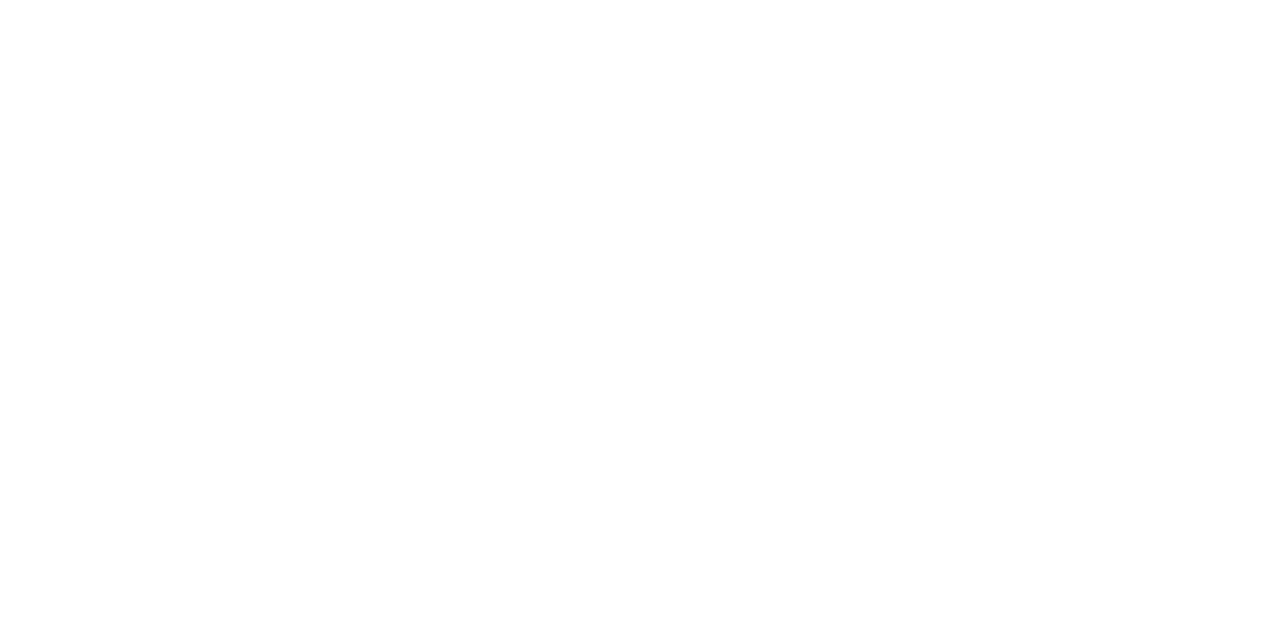
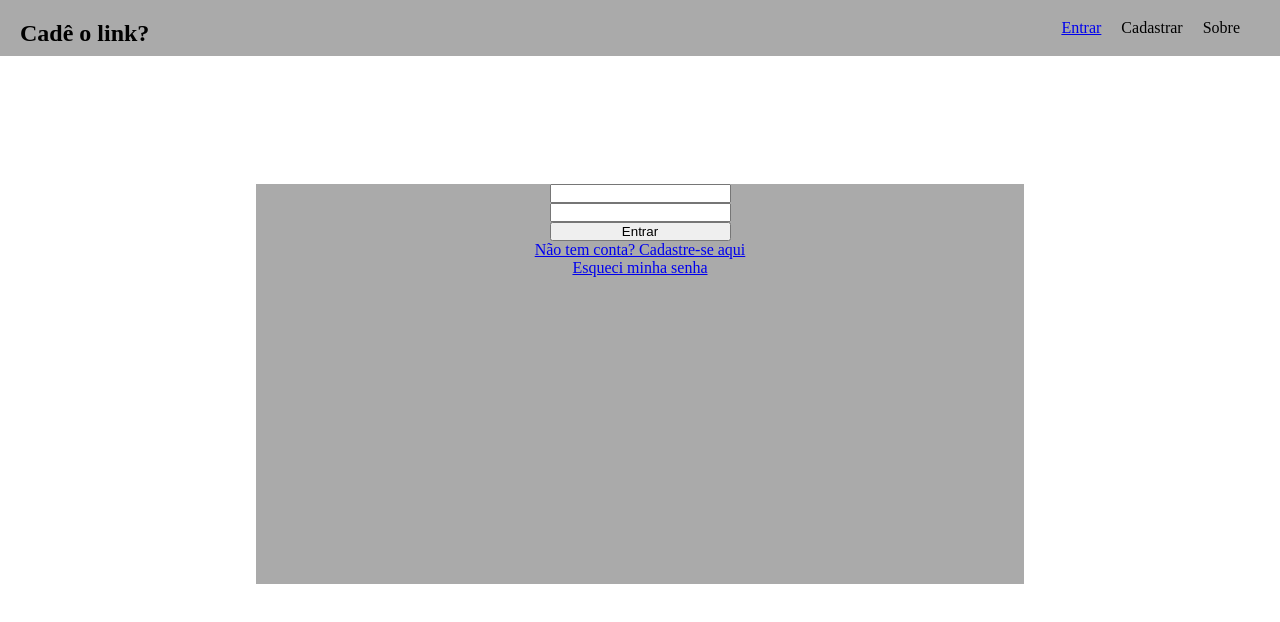
Before and after one commit to devboost-each-ime-2021/frontend, a Vue app: page /login in a window 1280 px wide. Shown: the top 622 px of the page. Built offline with nearby package versions, Linux system fonts and the light colour scheme.

Commit message:
Add Login Screen
Co-authored-by: Jadno Barbosa <jadno.abs@usp.br>
Co-authored-by: Erick Rodrigues <erick.rodrigues.santana14@gmail.com>
Signed-off-by: Caio Novais <caionfds@gmail.com>

```diff
--- a/src/components/Navbar.vue
+++ b/src/components/Navbar.vue
@@ -1,12 +1,14 @@
 <template>
   <nav>
     <div class="nav-title">
-      <h1>Cadê o link?</h1>
+      <router-link class="home-page-button" to="/">
+        <h1>Cadê o link?</h1>
+      </router-link>
     </div>
     <div class="nav-options">
       <ul>
         <li v-if="!isLogged">
-          <router-link to="/dashboard"> Entrar </router-link>
+          <router-link to="/Login"> Entrar </router-link>
         </li>
         <li v-if="!isLogged">Cadastrar</li>
         <li>Sobre</li>
@@ -34,6 +36,11 @@
   padding: 20px;
 }
 
+.home-page-button {
+  text-decoration: none;
+  color: #000;
+}
+
 .nav-options ul {
   list-style: none;
   display: flex;
--- a/src/router/index.js
+++ b/src/router/index.js
@@ -2,6 +2,7 @@
 import VueRouter from "vue-router";
 import Home from "@/views/Home.vue";
 import Dashboard from "@/views/Dashboard.vue";
+import Login from "@/views/Login.vue";
 
 Vue.use(VueRouter);
 
@@ -16,6 +17,11 @@
     name: "Dashboard",
     component: Dashboard,
   },
+  {
+    path: "/login",
+    name: "Login",
+    component: Login,
+  },
 ];
 
 const router = new VueRouter({
--- a/src/views/Dashboard.vue
+++ b/src/views/Dashboard.vue
@@ -38,50 +38,14 @@
   },
   data: () => ({
     currentSubject: 0,
-    subjects: [
-      {
-        id: "1",
-        name: "calculo 1",
-        description: "Materia mais legal do mundo",
-        sections: [
-          {
-            id: "1",
-            title: "Derivada",
-            items: [
-              { id: "1", title: "cosseno" },
-              { id: "2", title: "seno" },
-              { id: "3", title: "tangente" },
-            ],
-          },
-          {
-            id: "2",
-            title: "Limites",
-            items: [
-              { id: "1", title: "cosseno" },
-              { id: "2", title: "seno" },
-              { id: "3", title: "tangente" },
-            ],
-          },
-        ],
-      },
-      {
-        id: "2",
-        name: "introdução a programação",
-        description: "Devagar",
-        sections: [
-          {
-            id: "1",
-            title: "Ponteiros",
-            items: [
-              { id: "1", title: "cosseno" },
-              { id: "2", title: "seno" },
-              { id: "3", title: "tangente" },
-            ],
-          },
-        ],
-      },
-    ],
+    subjects: [],
   }),
+  async created() {
+    const response = await fetch("http://localhost:3000/users/1/subjects");
+    const subjects = await response.json();
+
+    this.subjects = subjects;
+  },
   methods: {
     changeSubject(index) {
       this.currentSubject = index;
@@ -126,7 +90,7 @@
 }
 
 #item-clicked {
-  background: #AAA;
+  background: #aaa;
 }
 
 .subjects ul li {
--- a/src/views/Home.vue
+++ b/src/views/Home.vue
@@ -30,8 +30,8 @@
 </template>
 
 <script>
+import SearchInput from "@/components/SearchInput.vue";
 import Navbar from "@/components/Navbar.vue";
-import SearchInput from "@/components/SearchInput.vue";
 export default {
   components: {
     Navbar,
@@ -45,10 +45,10 @@
     const response = await fetch("http://localhost:3000/subjects");
     const subjects = await response.json();
 
-    this.subjects = subjects.map(subject => ({
-          ...subject,
-          displayDescription: false
-          }));
+    this.subjects = subjects.map((subject) => ({
+      ...subject,
+      displayDescription: false,
+    }));
   },
   methods: {
     toggleDisplayDescription(id) {
--- /dev/null
+++ b/src/views/Login.vue
@@ -0,0 +1,65 @@
+<template>
+  <div class="container">
+    <Navbar class="nav-bar" />
+
+    <main>
+      <div class="login-container">
+        <form>
+          <input type="text" />
+          <input type="text" />
+
+          <button>Entrar</button>
+        </form>
+
+        <router-link to="/">
+          <p>Não tem conta? Cadastre-se aqui</p>
+        </router-link>
+        <router-link to="/">
+          <p>Esqueci minha senha</p>
+        </router-link>
+      </div>
+    </main>
+  </div>
+</template>
+
+<script>
+import Navbar from "@/components/Navbar.vue";
+
+export default {
+  components: {
+    Navbar,
+  },
+};
+</script>
+
+<style>
+main {
+  display: flex;
+  justify-content: center; /* justify-content no row eh para horizontal e align-items para vertical */
+  height: 93%;
+}
+
+.login-container {
+  display: flex;
+  flex-direction: column;
+  width: 60%;
+  margin-top: 10%;
+
+  height: 400px;
+  align-items: center;
+  background: #aaa;
+}
+
+.login-container form {
+  display: flex;
+  flex-direction: column;
+}
+
+.container {
+  height: 100vh;
+}
+
+.nav-bar {
+  height: 7%;
+}
+</style>
```
Also changed, not shown: src/views/Register.vue (added).
